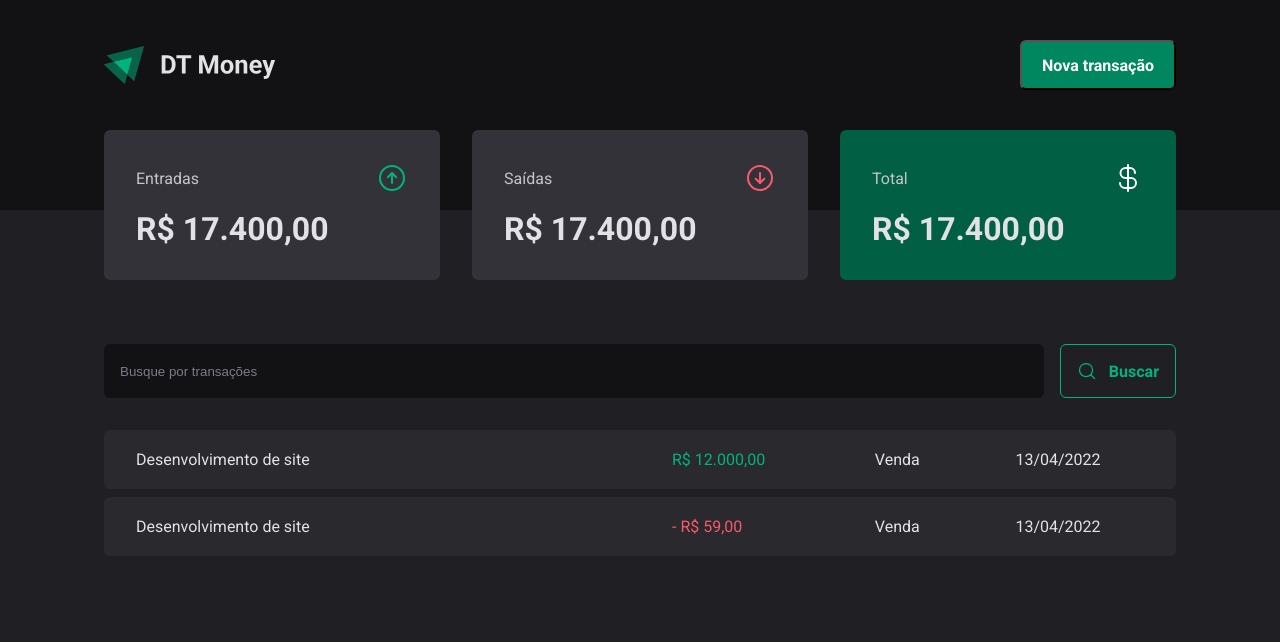
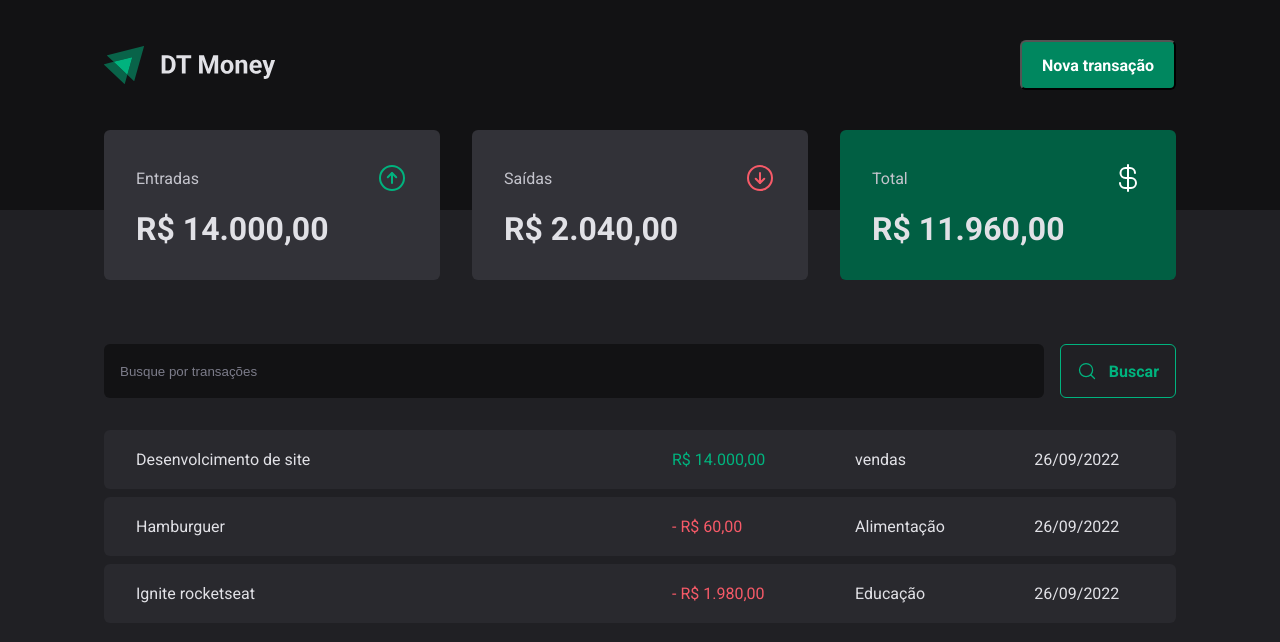
Before and after one commit to cleytoo/DT-money, a React (Vite) app: page / in a window 1280 px wide. Shown: the top 642 px of the page. Built offline with nearby package versions, Linux system fonts and the light colour scheme; data requests are answered from the project's data file.

Commit message:
:construction: formulários

```diff
--- a/server.json
+++ b/server.json
@@ -13,8 +13,16 @@
       "description": "Hamburguer",
       "type": "outcome",
       "category": "Alimentação",
-      "price": 50,
+      "price": 60,
       "createdAt": "2022-09-26T02:42:54.625Z"
+    },
+    {
+      "id": 3,
+      "description": "Ignite rocketseat",
+      "type": "outcome",
+      "category": "Educação",
+      "price": 1980,
+      "createdAt": "2022-09-26T04:42:54.625Z"
     }
   ]
 }
--- a/src/App.tsx
+++ b/src/App.tsx
@@ -1,4 +1,5 @@
 import { ThemeProvider } from 'styled-components'
+import { TransactionsProvider } from './contexts/TransactionsContext'
 import { Transactions } from './pages/Transactions'
 import { GlobalStyles } from './styles/global'
 import { defaultTheme } from './styles/themes/default'
@@ -7,7 +8,9 @@ export const App = () => {
   return (
     <ThemeProvider theme={defaultTheme}>
       <GlobalStyles />
-      <Transactions />
+      <TransactionsProvider>
+        <Transactions />
+      </TransactionsProvider>
     </ThemeProvider>
   )
 }
--- a/src/components/Summary/index.tsx
+++ b/src/components/Summary/index.tsx
@@ -1,7 +1,12 @@
 import { ArrowCircleUp, ArrowCircleDown, CurrencyDollar } from 'phosphor-react'
+import { useTransaction } from '../../contexts/TransactionsContext'
+import { useSummary } from '../../hooks/useSummary'
+import { priceFormat } from '../../utils/formatter'
 import * as S from './styles'
 
 export const Summary = () => {
+  const summary = useSummary()
+
   return (
     <S.SummaryContainer>
       <S.SummaryCard>
@@ -9,21 +14,21 @@ export const Summary = () => {
           <span>Entradas</span>
           <ArrowCircleUp size={32} color="#00b37e" />
         </header>
-        <strong>R$ 17.400,00</strong>
+        <strong>{priceFormat.format(summary.income)}</strong>
       </S.SummaryCard>
       <S.SummaryCard>
         <header>
           <span>Saídas</span>
           <ArrowCircleDown size={32} color="#f75a68" />
         </header>
-        <strong>R$ 17.400,00</strong>
+        <strong>{priceFormat.format(summary.outcome)}</strong>
       </S.SummaryCard>
       <S.SummaryCard variant="green">
         <header>
           <span>Total</span>
           <CurrencyDollar size={32} color="#FFF" />
         </header>
-        <strong>R$ 17.400,00</strong>
+        <strong>{priceFormat.format(summary.total)}</strong>
       </S.SummaryCard>
     </S.SummaryContainer>
   )
--- a/src/components/TransactionModal/index.tsx
+++ b/src/components/TransactionModal/index.tsx
@@ -1,8 +1,38 @@
 import * as Dialog from '@radix-ui/react-dialog'
 import { ArrowCircleDown, ArrowCircleUp, X } from 'phosphor-react'
+import { Controller, useForm } from 'react-hook-form'
+import * as z from 'zod'
+import { zodResolver } from '@hookform/resolvers/zod'
+
 import * as S from './styles'
 
+const transactionFormSchema = z.object({
+  description: z.string(),
+  price: z.number(),
+  category: z.string(),
+  type: z.enum(['income', 'outcome']),
+})
+
+type TransactionFormInputs = z.infer<typeof transactionFormSchema>
+
 export const TransactionModal = () => {
+  const {
+    control,
+    register,
+    handleSubmit,
+    formState: { isSubmitting },
+  } = useForm<TransactionFormInputs>({
+    resolver: zodResolver(transactionFormSchema),
+    defaultValues: {
+      type: 'income',
+    },
+  })
+
+  const handleCreateNewTransaction = async (data: TransactionFormInputs) => {
+    await new Promise((resolve) => setTimeout(resolve, 2000))
+    console.log(data)
+  }
+
   return (
     <Dialog.Portal>
       <S.Overlay />
@@ -12,12 +42,34 @@ export const TransactionModal = () => {
           <X size={24} />
         </S.CloseButton>
 
-        <form action="">
-          <input type="text" placeholder="Descrição" required />
-          <input type="number" placeholder="Preço" required />
-          <input type="text" placeholder="Categoria" required />
+        <form onSubmit={handleSubmit(handleCreateNewTransaction)}>
+          <input
+            {...register('description')}
+            type="text"
+            placeholder="Descrição"
+            required
+          />
+          <input
+            {...register('price', { valueAsNumber: true })}
+            type="number"
+            placeholder="Preço"
+            required
+          />
+          <input
+            {...register('category')}
+            type="text"
+            placeholder="Categoria"
+            required
+          />
 
-          <S.TransactionType>
+          <Controller
+            control={control}
+            name="type"
+            render={({ field }) => (
+              <S.TransactionType
+                onValueChange={field.onChange}
+                value={field.value}
+              >
                 <S.TransactionTypeButton variant="income" value="income">
                   <ArrowCircleUp size={24} />
                   Entrada
@@ -27,8 +79,12 @@ export const TransactionModal = () => {
                   Saída
                 </S.TransactionTypeButton>
               </S.TransactionType>
+            )}
+          />
 
-          <button type="submit">Cadastrar</button>
+          <button type="submit" disabled={isSubmitting}>
+            Cadastrar
+          </button>
         </form>
       </S.Content>
     </Dialog.Portal>
--- a/src/components/TransactionModal/styles.ts
+++ b/src/components/TransactionModal/styles.ts
@@ -49,7 +49,12 @@ export const Content = styled(Dialog.Content)`
       cursor: pointer;
       transition: background-color 0.2s;
 
-      &:hover {
+      &:disabled {
+        cursor: not-allowed;
+        opacity: 0.6;
+      }
+
+      &:not(:disabled):hover {
         background-color: ${(props) => props.theme['green-700']};
       }
     }
--- /dev/null
+++ b/src/contexts/TransactionsContext/index.tsx
@@ -0,0 +1,47 @@
+import {
+  createContext,
+  ReactNode,
+  useContext,
+  useEffect,
+  useState,
+} from 'react'
+
+interface Transaction {
+  id: number
+  description: string
+  type: 'income' | 'outcome'
+  category: string
+  price: number
+  createdAt: string
+}
+
+interface TransactionsContextType {
+  transactions: Transaction[]
+}
+
+const TransactionsContext = createContext({} as TransactionsContextType)
+
+// prettier-ignore
+export const TransactionsProvider = ({children}: {children: ReactNode}) => {
+  const [transactions, setTransactions] = useState<Transaction[]>([])
+
+
+  const loadTransactions = async () => {
+    const res = await fetch('http://localhost:3333/transactions')
+    const data = await res.json()
+
+    setTransactions(data)
+  }
+
+  useEffect(() => {
+    loadTransactions()
+  }, [])
+
+  return (
+    <TransactionsContext.Provider value={{transactions}}>
+      {children}
+    </TransactionsContext.Provider>
+  )
+}
+
+export const useTransaction = () => useContext(TransactionsContext)
--- /dev/null
+++ b/src/hooks/useSummary.ts
@@ -0,0 +1,23 @@
+import { useTransaction } from '../contexts/TransactionsContext'
+
+export const useSummary = () => {
+  const { transactions } = useTransaction()
+
+  // {income: 0, outcome: 0, total: 0}
+  const summary = transactions.reduce(
+    (acc, transaction) => {
+      if (transaction.type === 'income') {
+        acc.income += transaction.price
+        acc.total += transaction.price
+      } else {
+        acc.outcome += transaction.price
+        acc.total -= transaction.price
+      }
+
+      return acc
+    },
+    { income: 0, outcome: 0, total: 0 }
+  )
+
+  return summary
+}
--- a/src/pages/Transactions/components/SearchForm/index.tsx
+++ b/src/pages/Transactions/components/SearchForm/index.tsx
@@ -1,11 +1,40 @@
 import { MagnifyingGlass } from 'phosphor-react'
+import { useForm } from 'react-hook-form'
+import { zodResolver } from '@hookform/resolvers/zod'
+import * as z from 'zod'
 import * as S from './styles'
 
+const queryFormSchema = z.object({
+  query: z.string(),
+})
+
+type QueryFormInputs = z.infer<typeof queryFormSchema>
+
 export const SearchForm = () => {
+  const {
+    register,
+    handleSubmit,
+    formState: { isSubmitting },
+  } = useForm<QueryFormInputs>({
+    resolver: zodResolver(queryFormSchema),
+    defaultValues: {
+      query: '',
+    },
+  })
+
+  const handleQueryTransactions = async (data: QueryFormInputs) => {
+    await new Promise((resolve) => setTimeout(resolve, 2000))
+    console.log(data)
+  }
+
   return (
-    <S.SearchFormContainer>
-      <input type="text" placeholder="Busque por transações" />
-      <button type="submit">
+    <S.SearchFormContainer onSubmit={handleSubmit(handleQueryTransactions)}>
+      <input
+        type="text"
+        placeholder="Busque por transações"
+        {...register('query')}
+      />
+      <button type="submit" disabled={isSubmitting}>
         <MagnifyingGlass size={20} />
         Buscar
       </button>
--- a/src/pages/Transactions/components/SearchForm/styles.ts
+++ b/src/pages/Transactions/components/SearchForm/styles.ts
@@ -32,7 +32,12 @@ export const SearchFormContainer = styled.form`
     border-radius: 6px;
     transition: all 0.2s;
 
-    &:hover {
+    &:disabled {
+      opacity: 0.6;
+      cursor: not-allowed;
+    }
+
+    &:not(:disabled):hover {
       background-color: ${(props) => props.theme['green-500']};
       border: 1px solid ${(props) => props.theme['green-500']};
       color: ${(props) => props.theme.white};
--- a/src/pages/Transactions/index.tsx
+++ b/src/pages/Transactions/index.tsx
@@ -1,9 +1,22 @@
 import { Header } from '../../components/Header'
 import { Summary } from '../../components/Summary'
+import { useTransaction } from '../../contexts/TransactionsContext'
+import { dateFormatter, priceFormat } from '../../utils/formatter'
 import { SearchForm } from './components/SearchForm'
 import * as S from './styles'
 
+interface Transaction {
+  id: number
+  description: string
+  type: 'income' | 'outcome'
+  category: string
+  price: number
+  createdAt: string
+}
+
 export const Transactions = () => {
+  const { transactions } = useTransaction()
+
   return (
     <div>
       <Header />
@@ -13,26 +26,19 @@ export const Transactions = () => {
         <SearchForm />
         <S.TransactionsTable>
           <tbody>
-            <tr>
-              <td width="50%">Desenvolvimento de site</td>
-              <td>
-                <S.PriceHighLight variant="income">
-                  R$ 12.000,00
-                </S.PriceHighLight>
-              </td>
-              <td>Venda</td>
-              <td>13/04/2022</td>
-            </tr>
-            <tr>
-              <td width="50%">Desenvolvimento de site</td>
-              <td>
-                <S.PriceHighLight variant="outcome">
-                  - R$ 59,00
-                </S.PriceHighLight>
-              </td>
-              <td>Venda</td>
-              <td>13/04/2022</td>
-            </tr>
+            {transactions.map((transaction) => (
+              <tr key={transaction.id}>
+                <td width="50%">{transaction.description}</td>
+                <td>
+                  <S.PriceHighLight variant={transaction.type}>
+                    {transaction.type === 'outcome' && '- '}
+                    {priceFormat.format(transaction.price)}
+                  </S.PriceHighLight>
+                </td>
+                <td>{transaction.category}</td>
+                <td>{dateFormatter.format(new Date(transaction.createdAt))}</td>
+              </tr>
+            ))}
           </tbody>
         </S.TransactionsTable>
       </S.TransactionsContainer>
--- /dev/null
+++ b/src/utils/formatter.ts
@@ -0,0 +1,6 @@
+export const dateFormatter = new Intl.DateTimeFormat('pt-BR')
+
+export const priceFormat = new Intl.NumberFormat('pt-BR', {
+  style: 'currency',
+  currency: 'BRL',
+})
```
Also changed, not shown: package.json (+6 -3 lines), 1 other file (tests, documents, lock files or other folders). Lines whose indentation alone changed are shown as unchanged.
